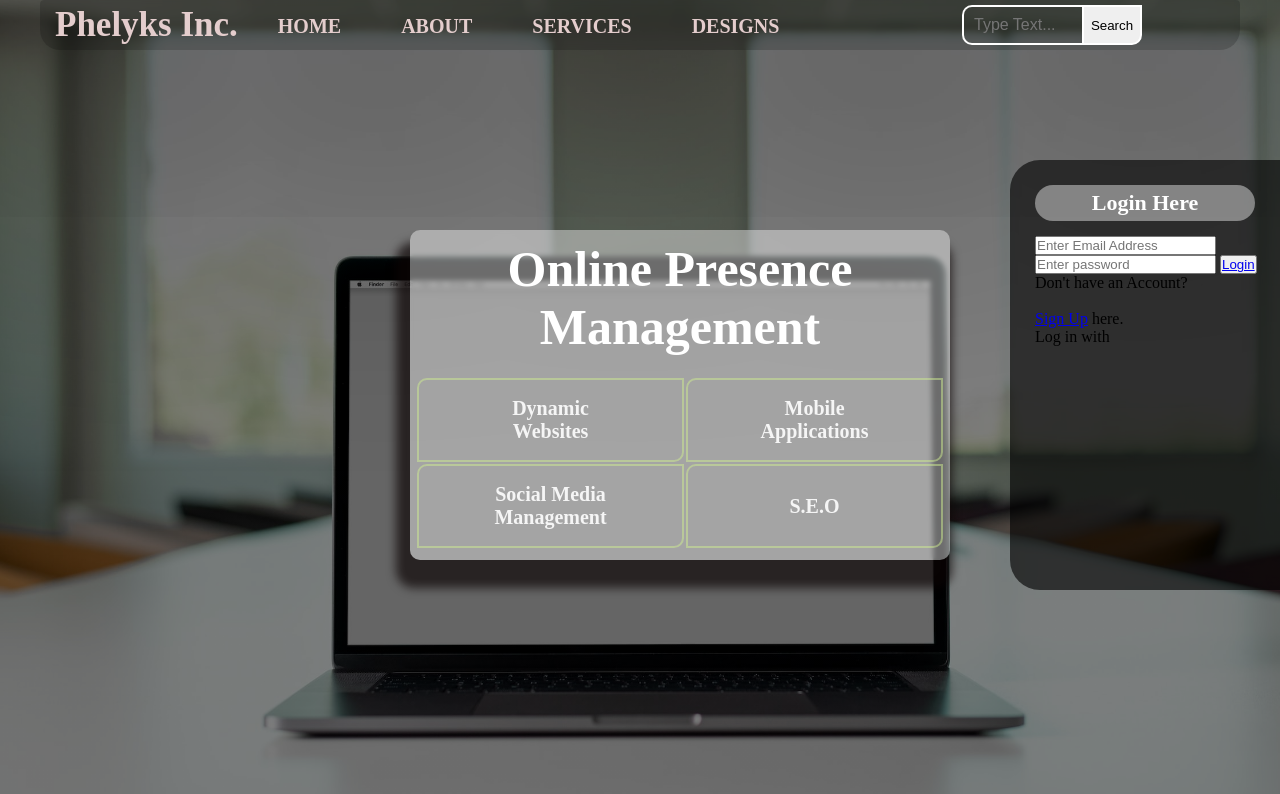
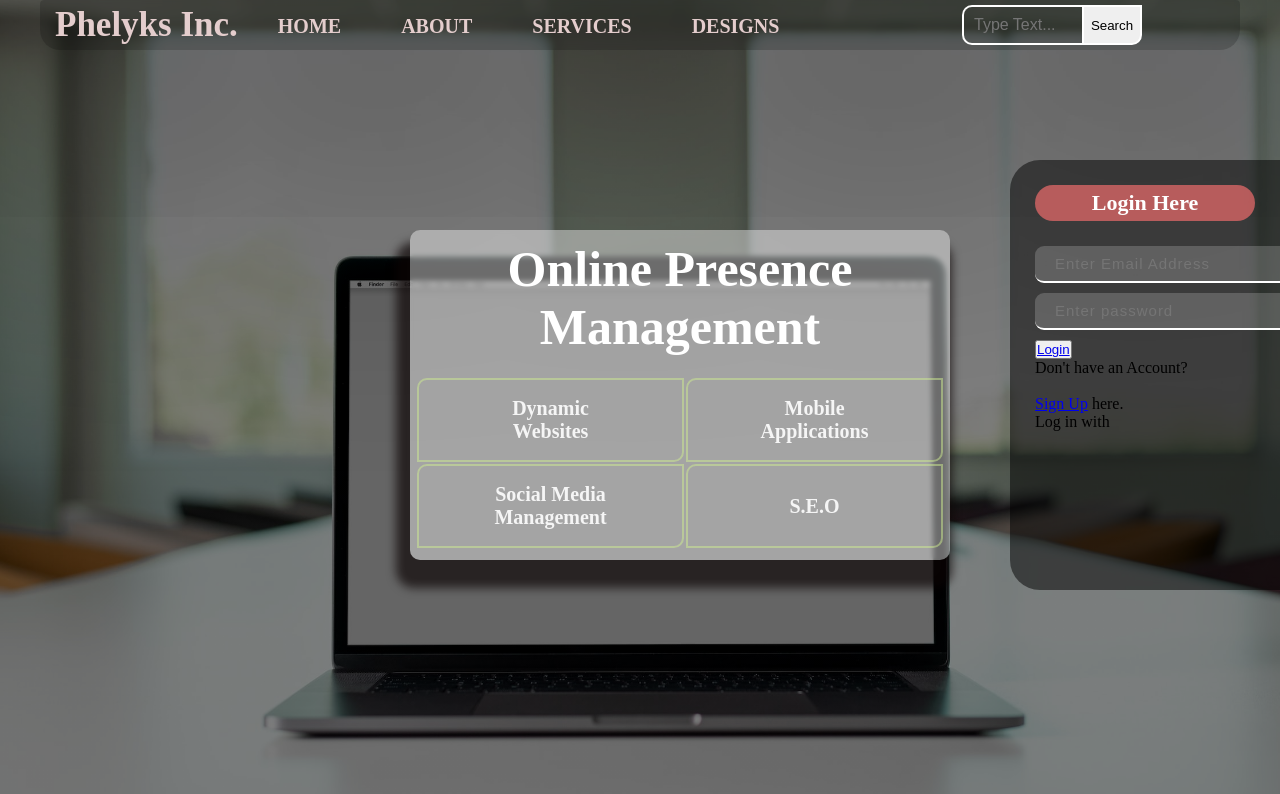
Before and after one commit to Phelyks/ReplicaOfPreviousProject, a plain HTML site: page index.html in a window 1280 px wide. Shown: the top 794 px of the page. Drawn offline with Linux system fonts and the light colour scheme.

Commit message:
Oct 31 10:35

```diff
--- a/Assets/styles.css
+++ b/Assets/styles.css
@@ -164,7 +164,7 @@
 .form {
     width: 250px;
     height: 380px;
-    background: linear-gradient(to top, rgba(0, 0, 0, 0.616)50%,rgba(0, 0, 0, 0.616)50%);
+    background: linear-gradient(to top, rgba(0, 0, 0, 0.5)50%,rgba(0, 0, 0, 0.5)50%);
     position: absolute;
     top: 160px;
     left: 1010px;
@@ -177,10 +177,26 @@
     text-align: center;
     color: white;
     font-size: 22px;
-    background-color: rgba(245, 245, 245, 0.438);
+    background-color: rgba(230, 105, 105, 0.733);
     border-radius: 20px;
-    margin: 0px 0px 15px 0px;
+    margin: 0px 0px 25px 0px;
     padding: 5px 0px 5px 0px;
+}
+
+.form input {
+    width: 240px;
+    height: 35px;
+    background: rgba(245,245,245,0.2);
+    border-bottom: 2px solid white;
+    border-top: none;
+    border-left: none;
+    border-right: none;
+    border-radius: 9px;
+    margin: 0px 0px 10px 0px;
+    padding: 0px 0px 0px 20px;
+    color: white;
+    font-size: 15px;
+    letter-spacing: 1px;
 }
 
 /* footer{
```
